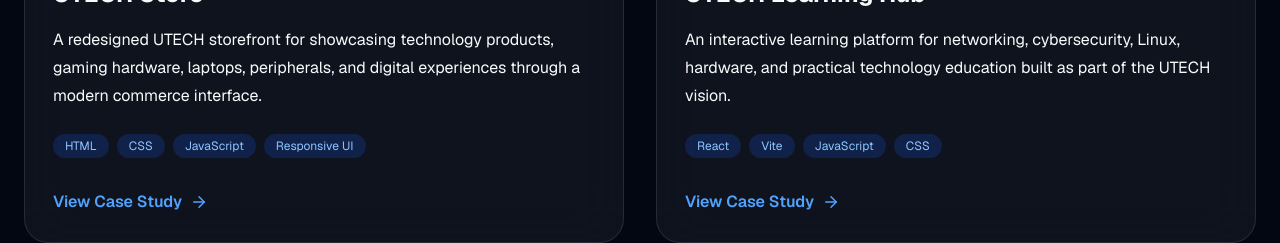
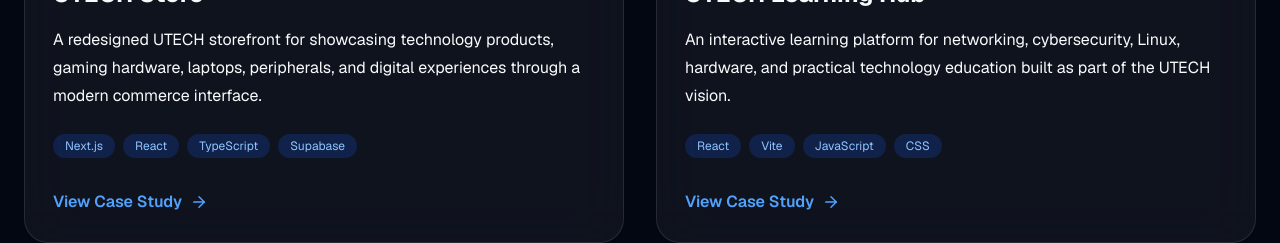
Before and after one commit to utech0201-debug/utech-portfolio, a Next.js app: page /projects/cybersecurity-labs in a window 1280 px wide. Shown: the part 8500-8743 px from the top of the page. Built offline with nearby package versions, Linux system fonts and the light colour scheme.

Commit message:
refine UTECH Store project metadata

```diff
--- a/src/data/projects.ts
+++ b/src/data/projects.ts
@@ -26,28 +26,28 @@
     demo: "",
 
     technologies: [
-      "HTML",
-      "CSS",
-      "JavaScript",
-      "Responsive UI",
+      "Next.js",
+      "React",
+      "TypeScript",
+      "Supabase",
+      "Lucide",
       "E-commerce",
-      "GitHub",
     ],
 
     features: [
       "Product Catalog",
       "Gaming & Hardware Sections",
       "Responsive Storefront",
-      "Product Quick View",
+      "Product Discovery",
       "Checkout Experience",
       "Modern Tech-focused UI",
     ],
 
     architecture: [
-      "Component-driven UI",
-      "Responsive Layout System",
-      "Static Product Data",
-      "Client-side Interactions",
+      "Next.js App Router",
+      "React Component Architecture",
+      "Supabase Data Layer",
+      "Responsive UI System",
     ],
 
     challenges: [
```
